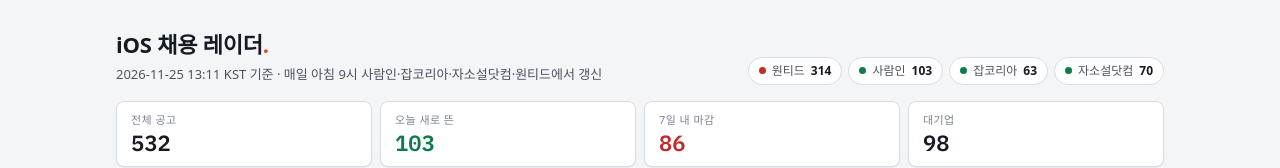
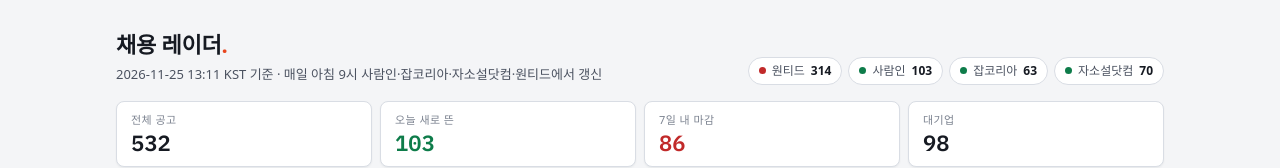
Before and after one commit to jeonguk29/jobs, a plain HTML site: page docs/index.html in a window 1280 px wide. Shown: the top 168 px of the page. Drawn offline with Linux system fonts and the light colour scheme; a web font is replaced by a local one.

Commit message:
rename: jobs 로 통합, 제목 '채용 레이더'
Co-Authored-By: Claude Fable 5.1 <noreply@anthropic.com>

```diff
--- a/docs/index.html
+++ b/docs/index.html
@@ -4,7 +4,7 @@
 <meta charset="utf-8">
 <meta name="viewport" content="width=device-width, initial-scale=1, viewport-fit=cover">
 <!-- PAGE:START -->
-<title>iOS 채용 레이더</title>
+<title>채용 레이더</title>
 <link rel="preconnect" href="https://fonts.googleapis.com">
 <link rel="stylesheet" href="https://fonts.googleapis.com/css2?family=IBM+Plex+Sans+KR:wght@400;500;600;700&family=IBM+Plex+Mono:wght@400;500;600&display=swap">
 <style>
@@ -155,7 +155,7 @@ button.src { cursor: pointer; }
 <div class="wrap">
   <header class="head">
     <div>
-      <h1>iOS 채용 레이더<span class="dot">.</span></h1>
+      <h1>채용 레이더<span class="dot">.</span></h1>
       <p class="sub" id="updated">공고를 불러오는 중…</p>
     </div>
     <div class="sources" id="sources"><button class="src" id="theme" type="button" title="밝게/어둡게">☀︎ / ☾</button></div>
```
Also changed, not shown: 1 other file.
